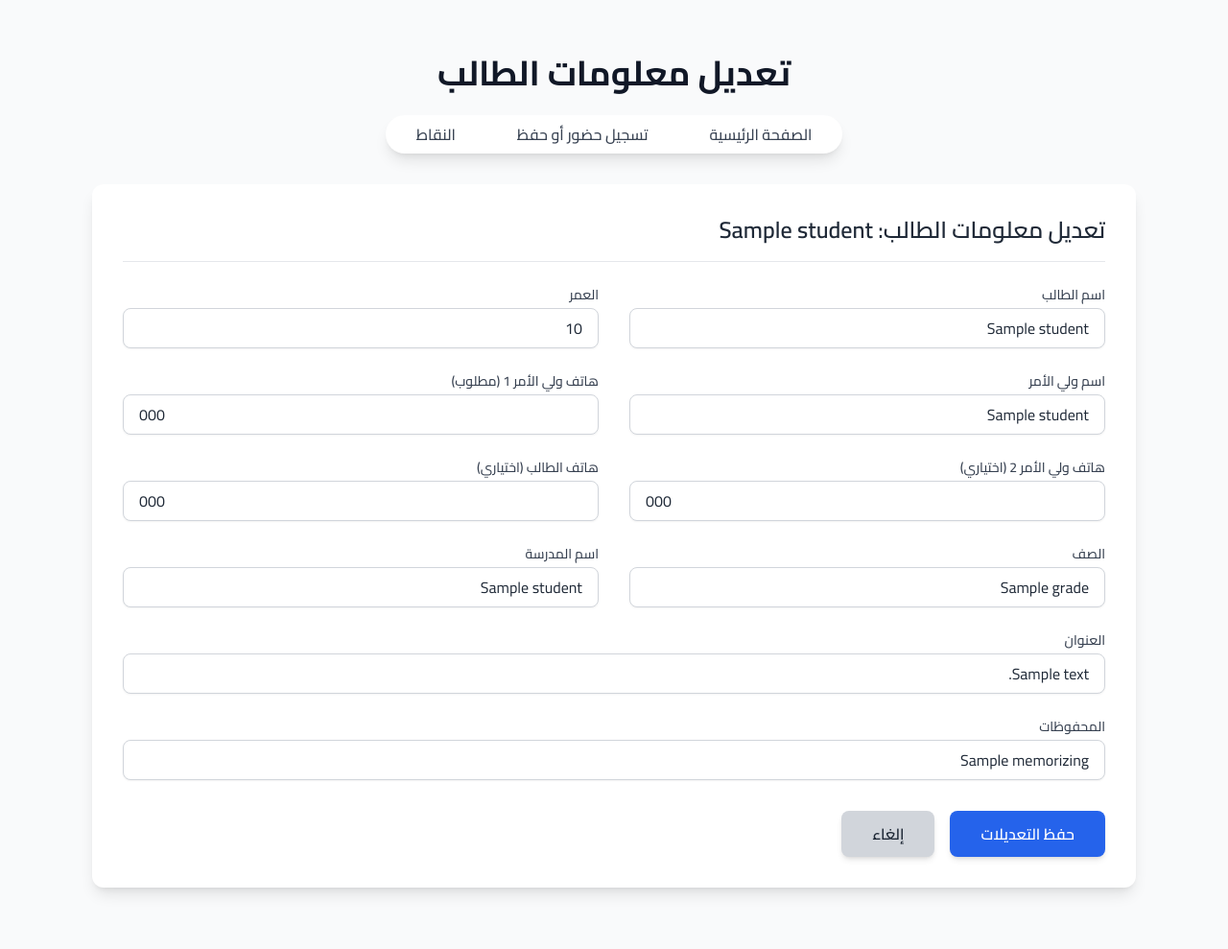
After one commit to KhaledMahfouz5/AL-Najeeb-System, a Flask app: template templates/modify_info.html in a window 1280 px wide. The commit adds this page. Shown: the whole page at 96% size. Run offline with Flask 3, Linux system fonts and the light colour scheme; the template is opened without the code that fills it: most values are stand-ins (such as "Sample title", 1, 10 or a date in 2020); some libraries are stand-ins or nearby versions.

Commit message:
- version : 0.9
- description : adding an option to modify any student's info with
  seperate modify_info.html file and seperate route .

```diff
--- a/app.py
+++ b/app.py
@@ -7,7 +7,7 @@ from flask import Flask, render_template, request, redirect, url_for, flash, sen
 # --- App Setup ---
 app = Flask(__name__)
 app.secret_key = 'your_super_secret_key_12345'
-app.config['PHONE_REGEX'] = re.compile(r'^09\d{8}$')  # Syrian phone format
+app.config['PHONE_REGEX'] = re.compile(r'^09\d{8}$') # Syrian phone format
 
 # --- Database Functions ---
 def get_db_connection():
@@ -138,6 +138,83 @@ def add_student():
 
     return redirect(url_for('index'))
 
+@app.route('/modify_student/<int:student_id>', methods=['GET', 'POST'])
+def modify_student(student_id):
+    if request.method == 'GET':
+        # Display the modification form
+        try:
+            with get_db_connection() as conn:
+                student = conn.execute('SELECT * FROM students WHERE id = ?', (student_id,)).fetchone()
+
+            if student is None:
+                flash('الطالب غير موجود.', 'danger')
+                return redirect(url_for('index'))
+
+            return render_template('modify_info.html', student=student)
+        except sqlite3.Error as e:
+            flash(f'خطأ في قاعدة البيانات: {str(e)}', 'danger')
+            return redirect(url_for('index'))
+
+    elif request.method == 'POST':
+        # Process the modification form submission
+        form_data = request.form
+        validation_errors = validate_student_data(form_data)
+
+        if validation_errors:
+            for error in validation_errors:
+                flash(error, 'danger')
+            # Fetch student again to re-render form with current data and errors
+            try:
+                with get_db_connection() as conn:
+                    student = conn.execute('SELECT * FROM students WHERE id = ?', (student_id,)).fetchone()
+                return render_template('modify_info.html', student=student)
+            except sqlite3.Error as e:
+                flash(f'خطأ في قاعدة البيانات: {str(e)}', 'danger')
+                return redirect(url_for('index'))
+
+        try:
+            student_data = (
+                form_data['student_name'],
+                int(form_data['age']),
+                form_data['parent_name'],
+                form_data['parent_phone_1'],
+                form_data.get('parent_phone_2') or None,
+                form_data.get('student_phone') or None,
+                form_data['grade'],
+                form_data['school_name'],
+                form_data['address'],
+                form_data['memorizing'],
+                student_id # The ID is the last parameter for the WHERE clause
+            )
+
+            with get_db_connection() as conn:
+                conn.execute('''
+                    UPDATE students SET
+                        student_name = ?,
+                        age = ?,
+                        parent_name = ?,
+                        parent_phone_1 = ?,
+                        parent_phone_2 = ?,
+                        student_phone = ?,
+                        grade = ?,
+                        school_name = ?,
+                        address = ?,
+                        memorizing = ?
+                    WHERE id = ?
+                ''', student_data)
+                conn.commit()
+
+            flash('تم تحديث بيانات الطالب بنجاح!', 'success')
+            return redirect(url_for('index'))
+
+        except sqlite3.IntegrityError as e:
+            flash(f'خطأ في قاعدة البيانات: {str(e)}', 'danger')
+        except Exception as e:
+            flash(f'خطأ غير متوقع: {str(e)}', 'danger')
+
+        return redirect(url_for('index'))
+
+
 @app.route('/import_csv', methods=['POST'])
 def import_csv():
     if 'file' not in request.files:
@@ -202,7 +279,7 @@ def import_csv():
         # Process validation results
         if row_errors:
             flash(f'تم العثور على أخطاء في {len(row_errors)} سطراً', 'warning')
-            for error in row_errors[:5]:  # Show first 5 errors
+            for error in row_errors[:5]: # Show first 5 errors
                 flash(error, 'danger')
             if len(row_errors) > 5:
                 flash(f'...و {len(row_errors)-5} أخطاء إضافية', 'danger')
--- /dev/null
+++ b/templates/modify_info.html
@@ -0,0 +1,93 @@
+{% extends 'template.html' %}
+
+{% block title %}تعديل معلومات الطالب{% endblock %}
+
+{% block content %}
+    <header class="text-center">
+        <h1 class="text-3xl sm:text-4xl font-bold text-gray-900 mb-6">تعديل معلومات الطالب</h1>
+
+        {# Navigation Bar #}
+        <nav class="mb-8">
+            <ul class="flex justify-center space-x-4 space-x-reverse bg-white p-2 rounded-full shadow-lg inline-flex">
+                <li>
+                    <a href="{{ url_for('index') }}" class="text-gray-700 hover:text-blue-700 hover:bg-blue-50 font-medium px-6 py-3 rounded-full transition-all duration-300 ease-in-out hover:shadow-sm transform hover:scale-105">الصفحة الرئيسية</a>
+                </li>
+                <li>
+                    <a href="{{ url_for('record') }}" class="text-gray-700 hover:text-blue-700 hover:bg-blue-50 font-medium px-6 py-3 rounded-full transition-all duration-300 ease-in-out hover:shadow-sm transform hover:scale-105">تسجيل حضور أو حفظ</a>
+                </li>
+                <li>
+                    <a href="{{ url_for('points') }}" class="text-gray-700 hover:text-blue-700 hover:bg-blue-50 font-medium px-6 py-3 rounded-full transition-all duration-300 ease-in-out hover:shadow-sm transform hover:scale-105">النقاط</a>
+                </li>
+            </ul>
+        </nav>
+    </header>
+
+    <div class="bg-white p-8 rounded-xl shadow-lg mb-8">
+        <h2 class="text-2xl font-semibold mb-6 text-gray-800 border-b pb-4">تعديل معلومات الطالب: {{ student.student_name }}</h2>
+        <form id="modify-student-form" action="{{ url_for('modify_student', student_id=student.id) }}" method="POST">
+            <div class="grid grid-cols-1 md:grid-cols-2 gap-x-8 gap-y-6">
+                <div>
+                    <label for="student_name" class="block text-sm font-medium text-gray-700 mb-1">اسم الطالب</label>
+                    <input type="text" name="student_name" id="student_name" value="{{ student.student_name }}" required class="w-full px-4 py-2 border border-gray-300 rounded-lg shadow-sm focus:outline-none focus:ring-2 focus:ring-blue-500">
+                </div>
+                <div>
+                    <label for="age" class="block text-sm font-medium text-gray-700 mb-1">العمر</label>
+                    <input type="number" name="age" id="age" value="{{ student.age }}" required class="w-full px-4 py-2 border border-gray-300 rounded-lg shadow-sm focus:outline-none focus:ring-2 focus:ring-blue-500">
+                </div>
+                <div>
+                    <label for="parent_name" class="block text-sm font-medium text-gray-700 mb-1">اسم ولي الأمر</label>
+                    <input type="text" name="parent_name" id="parent_name" value="{{ student.parent_name }}" required class="w-full px-4 py-2 border border-gray-300 rounded-lg shadow-sm focus:outline-none focus:ring-2 focus:ring-blue-500">
+                </div>
+                <div>
+                    <label for="parent_phone_1" class="block text-sm font-medium text-gray-700 mb-1">هاتف ولي الأمر 1 (مطلوب)</label>
+                    <input type="tel" name="parent_phone_1" id="parent_phone_1" value="{{ student.parent_phone_1 }}" required class="w-full px-4 py-2 border border-gray-300 rounded-lg shadow-sm focus:outline-none focus:ring-2 focus:ring-blue-500">
+                </div>
+                <div>
+                    <label for="parent_phone_2" class="block text-sm font-medium text-gray-700 mb-1">هاتف ولي الأمر 2 (اختياري)</label>
+                    <input type="tel" name="parent_phone_2" id="parent_phone_2" value="{{ student.parent_phone_2 or '' }}" class="w-full px-4 py-2 border border-gray-300 rounded-lg shadow-sm focus:outline-none focus:ring-2 focus:ring-blue-500">
+                </div>
+                <div>
+                    <label for="student_phone" class="block text-sm font-medium text-gray-700 mb-1">هاتف الطالب (اختياري)</label>
+                    <input type="tel" name="student_phone" id="student_phone" value="{{ student.student_phone or '' }}" class="w-full px-4 py-2 border border-gray-300 rounded-lg shadow-sm focus:outline-none focus:ring-2 focus:ring-blue-500">
+                </div>
+                <div>
+                    <label for="grade" class="block text-sm font-medium text-gray-700 mb-1">الصف</label>
+                    <input type="text" name="grade" id="grade" value="{{ student.grade }}" required class="w-full px-4 py-2 border border-gray-300 rounded-lg shadow-sm focus:outline-none focus:ring-2 focus:ring-blue-500">
+                </div>
+                <div>
+                    <label for="school_name" class="block text-sm font-medium text-gray-700 mb-1">اسم المدرسة</label>
+                    <input type="text" name="school_name" id="school_name" value="{{ student.school_name }}" required class="w-full px-4 py-2 border border-gray-300 rounded-lg shadow-sm focus:outline-none focus:ring-2 focus:ring-blue-500">
+                </div>
+                <div class="md:col-span-2">
+                    <label for="address" class="block text-sm font-medium text-gray-700 mb-1">العنوان</label>
+                    <input type="text" name="address" id="address" value="{{ student.address }}" required class="w-full px-4 py-2 border border-gray-300 rounded-lg shadow-sm focus:outline-none focus:ring-2 focus:ring-blue-500">
+                </div>
+                <div class="md:col-span-2">
+                    <label for="memorizing" class="block text-sm font-medium text-gray-700 mb-1">المحفوظات</label>
+                    <input type="text" name="memorizing" id="memorizing" value="{{ student.memorizing }}" required class="w-full px-4 py-2 border border-gray-300 rounded-lg shadow-sm focus:outline-none focus:ring-2 focus:ring-blue-500">
+                </div>
+            </div>
+            <div class="mt-8 text-left flex space-x-4 space-x-reverse">
+                <button type="submit" id="submit-modify-button" class="px-8 py-3 bg-blue-600 text-white font-semibold rounded-lg shadow-md hover:bg-blue-700 focus:outline-none focus:ring-2 focus:ring-offset-2 focus:ring-blue-500 transition-all">
+                    حفظ التعديلات
+                </button>
+                <a href="{{ url_for('index') }}" class="px-8 py-3 bg-gray-300 text-gray-800 font-semibold rounded-lg shadow-md hover:bg-gray-400 focus:outline-none focus:ring-2 focus:ring-offset-2 focus:ring-gray-500 transition-all">
+                    إلغاء
+                </a>
+            </div>
+        </form>
+    </div>
+
+    <script>
+        // Prevent double submission for the modify form
+        const modifyStudentForm = document.getElementById('modify-student-form');
+        const submitModifyButton = document.getElementById('submit-modify-button');
+
+        if (modifyStudentForm && submitModifyButton) {
+            modifyStudentForm.addEventListener('submit', () => {
+                submitModifyButton.disabled = true;
+                submitModifyButton.textContent = 'جاري الحفظ...'; // "Saving..."
+            });
+        }
+    </script>
+{% endblock %}
--- a/templates/template.html
+++ b/templates/template.html
@@ -9,6 +9,8 @@
     <link rel="preconnect" href="https://fonts.googleapis.com">
     <link rel="preconnect" href="https://fonts.gstatic.com" crossorigin>
     <link href="https://fonts.googleapis.com/css2?family=Cairo:wght@400;500;600;700&display=swap" rel="stylesheet">
+    {# Font Awesome for icons #}
+    <link rel="stylesheet" href="https://cdnjs.cloudflare.com/ajax/libs/font-awesome/6.0.0-beta3/css/all.min.css">
     <style>
         body { font-family: 'Cairo', sans-serif; }
         /* Style for disabled buttons to provide visual feedback */
```
Also changed, not shown: templates/index.html (+8 -1 lines).
